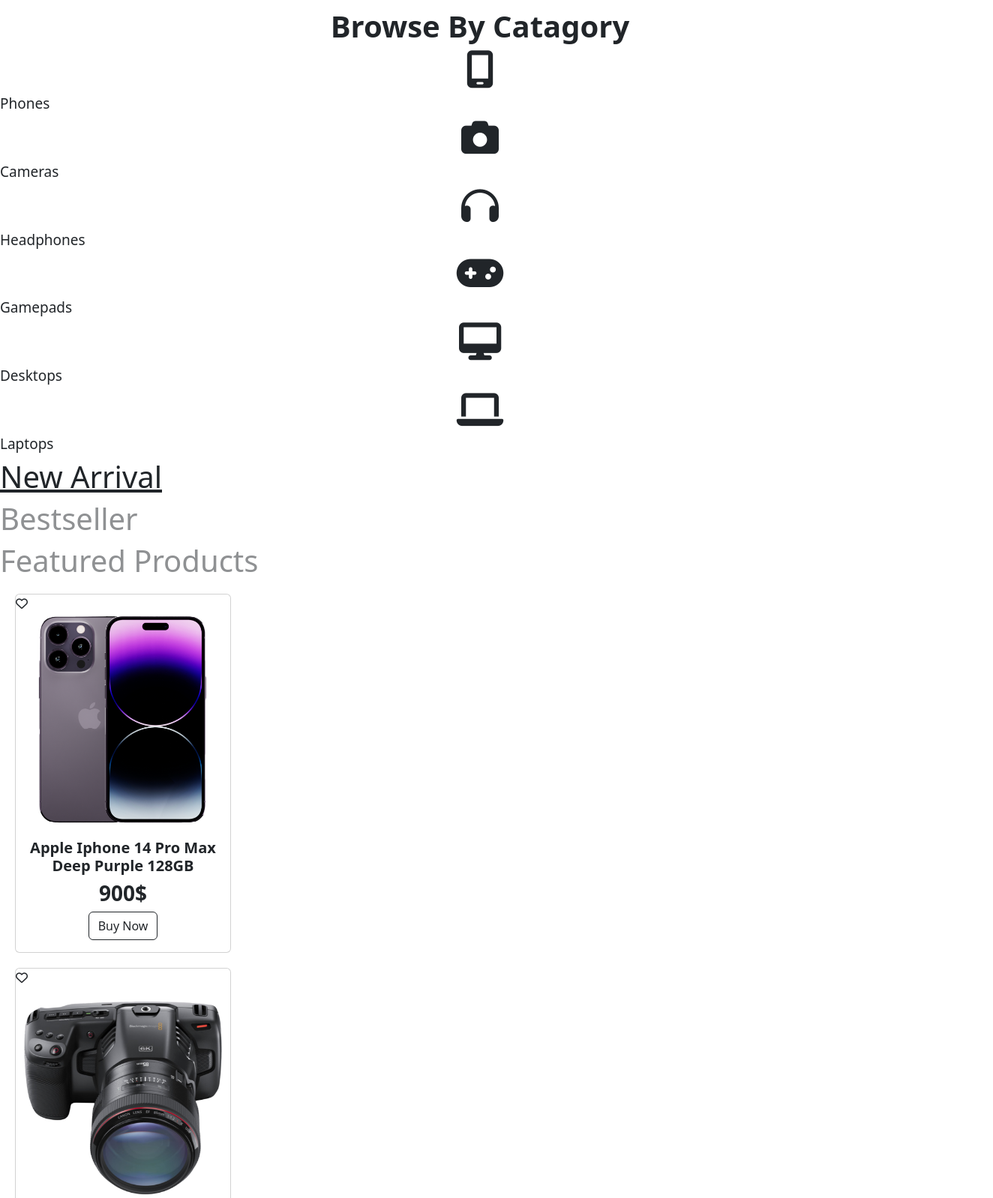
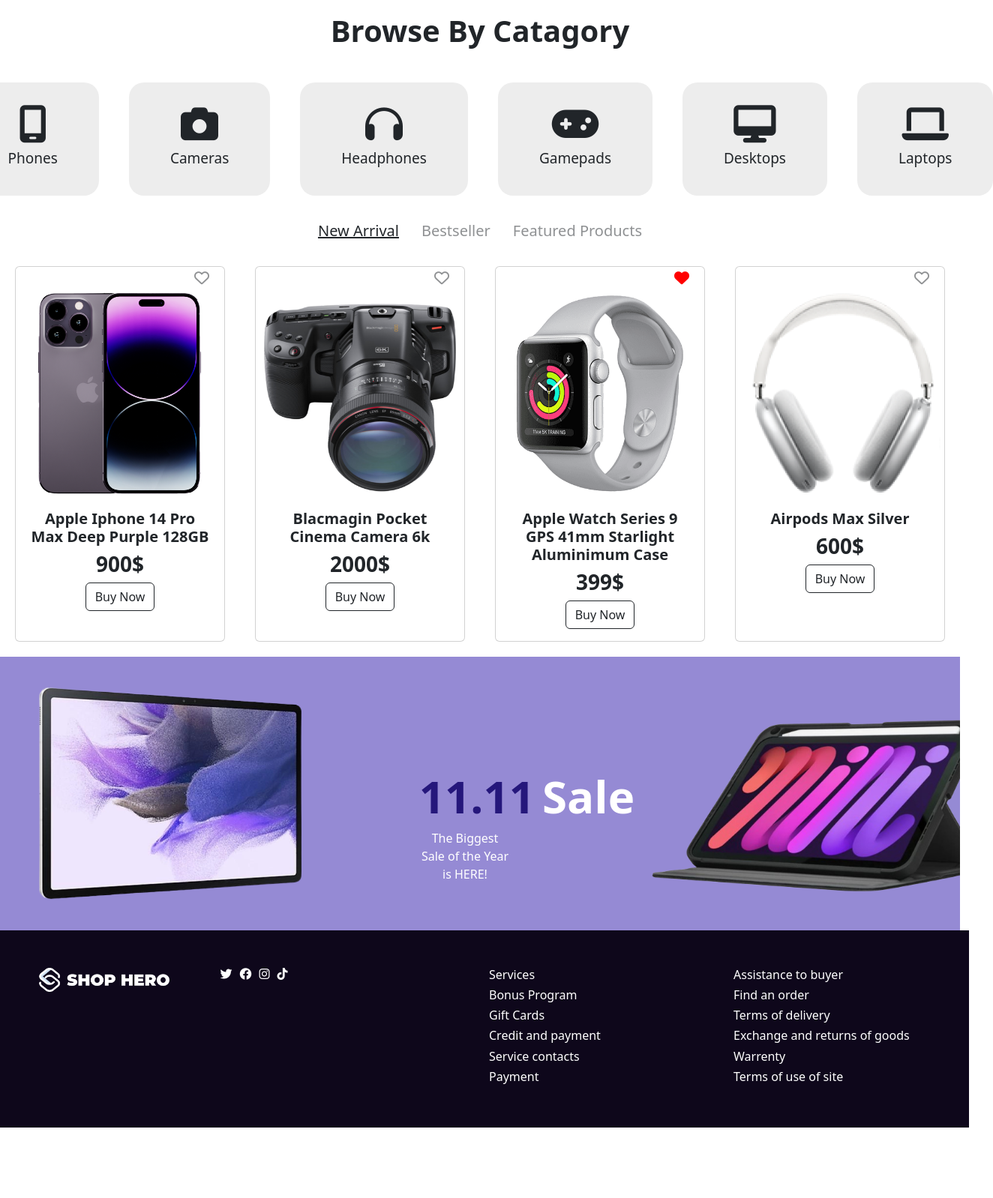
Before and after one commit to ratulhasan001/Fashion-Quest, a plain HTML site: page index.html in a window 1280 px wide. Shown: the part 1202-2800 px from the top of the page at 75% size, 1324 px wide, since content can reach past the window. After the commit the page ends 2706 px from the top, so only its background shows below. Drawn offline with nearby package versions, Linux system fonts and the light colour scheme.

Commit message:
Style the new sections and add a mobile layout up to 480px wide

```diff
--- a/style.css
+++ b/style.css
@@ -1,9 +1,13 @@
 ul li {
     padding : 20px;
+    font-size: 20px;
+    font-weight: 500px;
 }
+
 .banner_title {
     font-size: 25px;
     color: #ef4c7d;
+    font-weight: 700;
 
 }
 .iphone {
@@ -49,7 +53,115 @@ ul li {
     margin-left: 40px;
 
 }
-.phone {
+.allicons {
+    display: flex;
+    justify-content: center;
+    margin-top: 25px;
+}
+.common_icons {
+    padding: 30px 55px;
     background-color: #ededed;
-    border-radius: 10px;
+    border-radius: 20px;
+    justify-content: center;
+    margin: 20px;
 }
+.cardlist {
+    display: flex;
+    justify-content: center;
+}
+.cardText {
+    font-size:20px;
+    margin: 15px;
+}
+.allcards {
+    display: flex;
+    justify-content: center;
+}
+.heart {
+    text-align: right;
+    font-size: 20px;
+    margin-right: 20px;
+    opacity: 50%;
+}
+.beforefooter {
+    background-color: #958AD4;
+}
+.img1 {
+    margin: 40px;
+    height: auto;
+    width: 350px;
+}
+.img2 {
+    margin: auto;
+    height: auto;
+    width: 450px;
+}
+.beffoottext {
+    margin-top: 150px;
+    text-align: center;
+    margin-left: 120px;
+}
+.pp {
+    text-align: center;
+    margin-right: 160px;
+    color: white;
+}
+.footersection {
+    background-color: #0E071B;
+}
+.lastone {
+    height: auto;
+    width: 280px;
+    /* margin-top: 50px;
+    margin-bottom: 50px; */
+    padding: 50px;
+}
+.lasticons {
+    height: auto;
+    width: 280px;
+    /* margin-top: 50px;
+    margin-bottom: 50px; */
+    padding: 50px;
+}
+.allcommon {
+    color: white;
+    gap: 10px;
+}
+.footertxt {
+    height: auto;
+    width: 280px;
+    /* margin-top: 50px;
+    margin-bottom: 50px; */
+    padding: 50px;
+}
+.footertxt11 {
+    color: white;
+}
+
+@media only screen and (max-width:480px) {
+    .iphone {
+        color: black;
+        font-size: 55px;
+        font-weight: 300px;
+    }
+    .headsetPic {
+        height: auto;
+        max-width: 40%;
+    }
+    .lastimg {
+        text-align: center;
+    }
+    .twotext {
+        text-align: center;
+    }
+    .footertxt {
+        text-align: center;
+    }
+    .pp {
+        text-align: center;
+    }
+    .twotext {
+        margin-right: 30px;
+    }
+
+}
```
